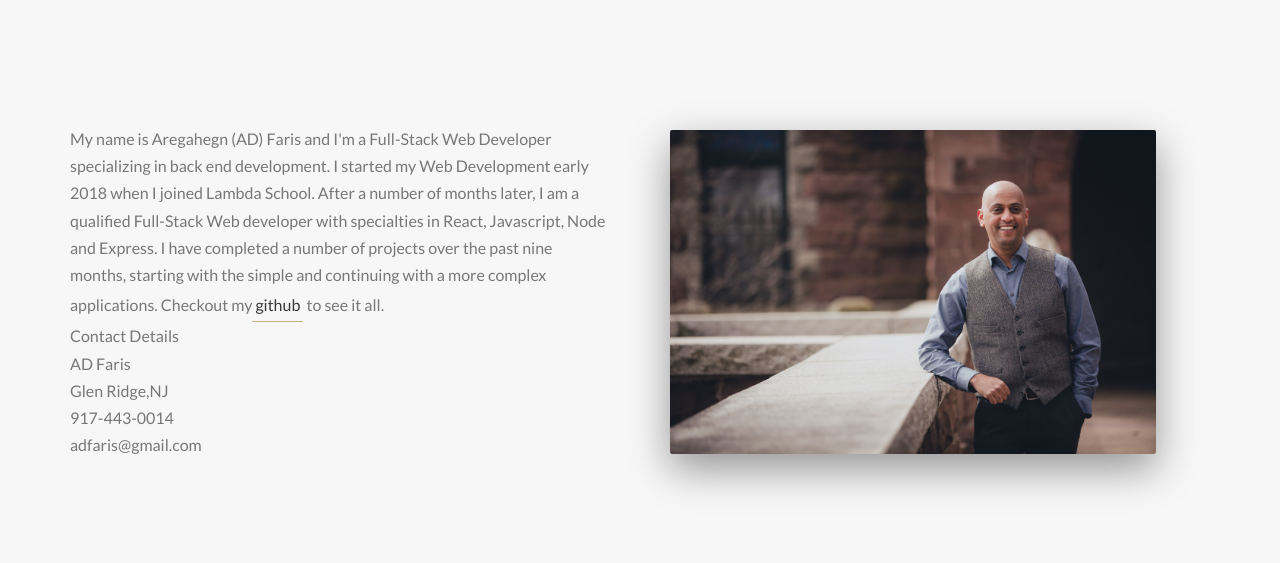
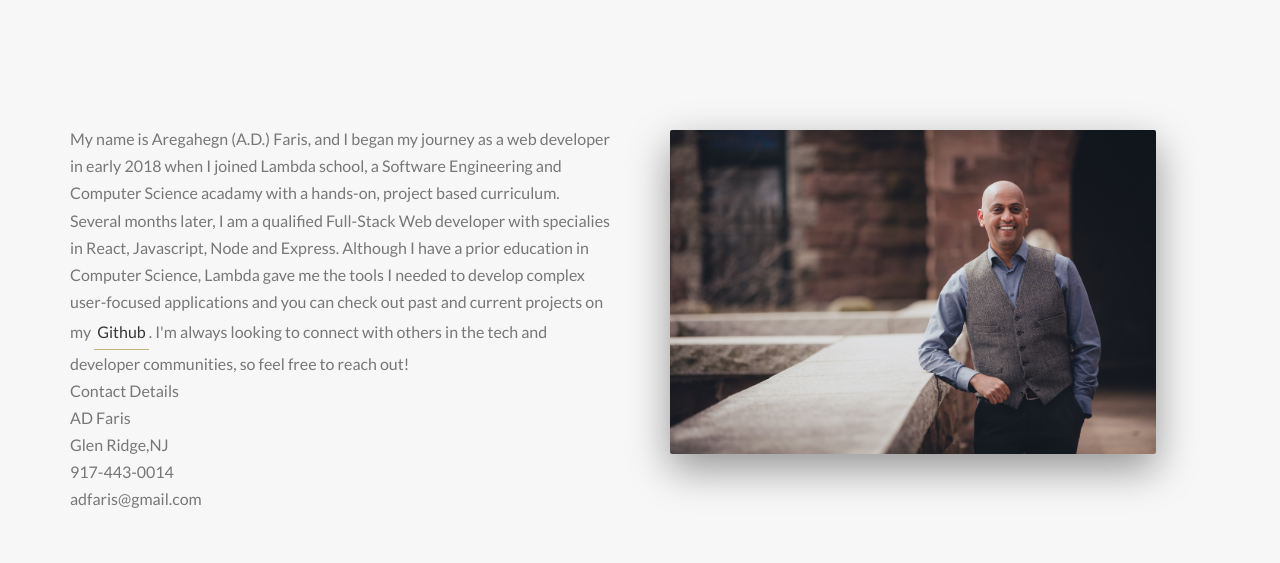
Before and after one commit to adfaris/adfaris-portfolio, a React (Create React App) app: page / in a window 1280 px wide. Shown: the part 900-1463 px from the top of the page. Built offline with nearby package versions, Linux system fonts and the light colour scheme.

Commit message:
fixed text

```diff
--- a/src/App.js
+++ b/src/App.js
@@ -10,9 +10,9 @@ class App extends Component {
         <div>
           <header className="header">
             <div className="header__text-box">
-              <h1 className="heading-primary">Hello, I am A.D.Faris!</h1>
+              <h1 className="heading-primary">Hello, I am A.D. Faris!</h1>
               <h2 className="heading-primary--sub">
-                A Glen Ridge NJ based Full-Stack Web Developer, specializing in
+                A NJ based Full-Stack Web Developer, specializing in
                 back-end development.
               </h2>
               <hr />
@@ -62,15 +62,24 @@ class App extends Component {
               <div className="col-1-of-2">
                 <h3 className="heading-tertiary u-margin-bottom-small"> </h3>
                 <p className="paragraph">
-                  My name is Aregahegn (AD) Faris and I'm a Full-Stack Web
-                  Developer specializing in back end development. I started my
-                  Web Development early 2018 when I joined Lambda School. After
-                  a number of months later, I am a qualified Full-Stack Web
-                  developer with specialties in React, Javascript, Node and Express.
-                  I have completed a number of  projects over the past nine months, starting
-                  with the simple and continuing with a more complex
-                  applications.
-                  Checkout my<a className='heading-primary--main--github--setting' href='https://github.com/adfaris'> github</a> to see it all.
+                  My name is Aregahegn (A.D.) Faris, and I began my journey as a
+                  web developer in early 2018 when I joined Lambda school, a
+                  Software Engineering and Computer Science acadamy with a
+                  hands-on, project based curriculum. Several months later, I am
+                  a qualified Full-Stack Web developer with specialies in React,
+                  Javascript, Node and Express. Although I have a prior
+                  education in Computer Science, Lambda gave me the tools I
+                  needed to develop complex user-focused applications and you
+                  can check out past and current projects on my{" "}
+                  <a
+                    className="heading-primary--main--github--setting"
+                    href="https://github.com/adfaris"
+                  >
+                    {" "}
+                    Github
+                  </a>
+                  . I'm always looking to connect with others in the tech and
+                  developer communities, so feel free to reach out!
                   <p>Contact Details </p>
                   <p> AD Faris </p>
                   <p>Glen Ridge,NJ</p>
```
